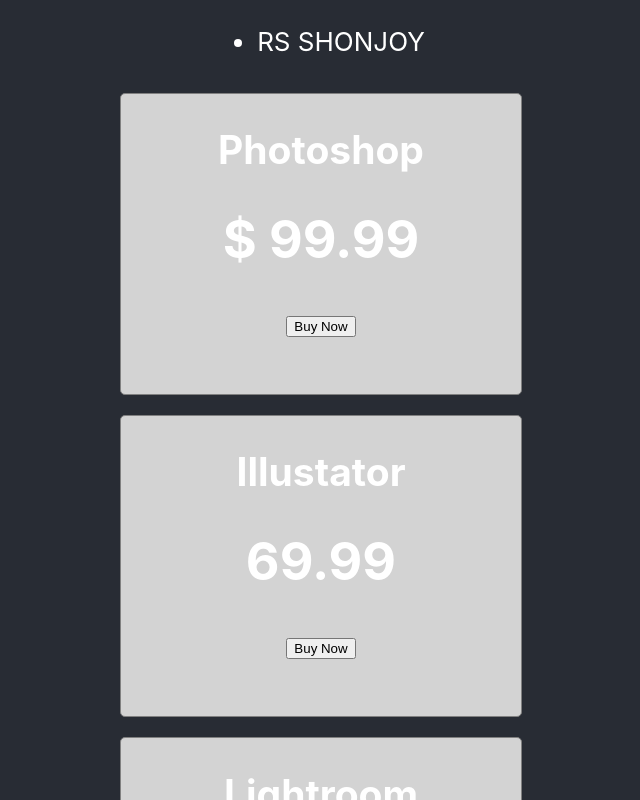
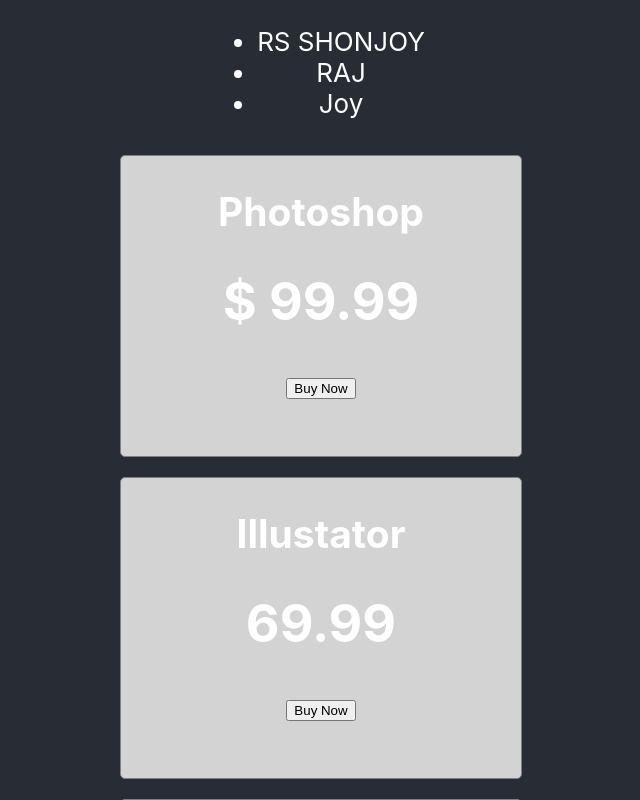
Before and after one commit to rsshonjoy/React, a React (Create React App) app: page / in a window 1280 px wide. Shown: the top 800 px of the page, without its empty margins (319-959 px from the left). Built offline with nearby package versions, Linux system fonts and the light colour scheme.

Commit message:
add list dinamically

```diff
--- a/src/App.js
+++ b/src/App.js
@@ -3,7 +3,7 @@ import logo from './logo.svg';
 import './App.css';
 
 function App() {
-  const students = ['RS SHONJOY', 'RAJ']
+  const students = ['RS SHONJOY', 'RAJ', 'Joy']
   const products = [
     {name: "Photoshop", price: "$ 99.99"},
     {name: "Illustator", price: "69.99"},
@@ -18,7 +18,11 @@ function App() {
     <div className="App">
       <header className="App-header">
       <ul>
-        <li>{students[0]}</li>
+        {
+          students.map(student => <li>{student}</li>)
+        }
+        {/* <li>{students[0]}</li>
+        <li>{students[1]}</li> */}
       </ul>
       <Product product={products[0]}></Product>
       <Product product={products[1]}></Product>
```
